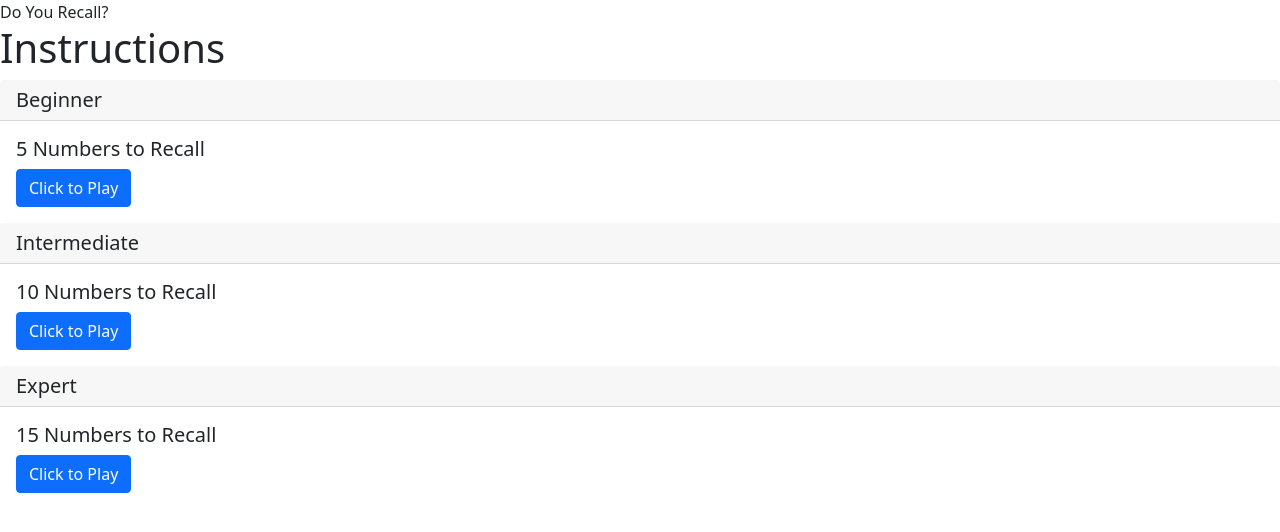
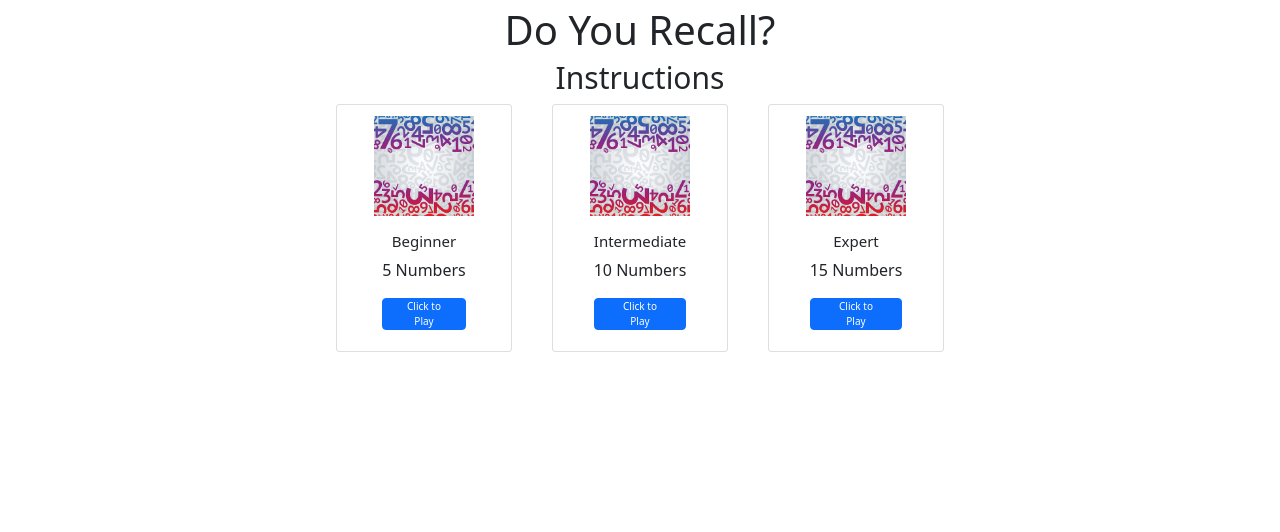
Before and after one commit to CSeckman/Do-You-Recall, a plain HTML site: page index.html in a window 1280 px wide. Drawn offline with nearby package versions, Linux system fonts and the light colour scheme.

Commit message:
add screen images to all cards, simple styling

```diff
--- a/index.html
+++ b/index.html
@@ -24,28 +24,28 @@
   <header>Do You Recall?</header>
   <h1>Instructions</h1>
   <div class="allCards">
-    <div class="beginnerCard">
-      <h5 class="card-header">Beginner</h5>
+    <div class="beginnerCard card" style="width: 11rem;">
+      <img src="/images/numbers pic.jpeg" class="cardImg" id="beginnerCardImage">
       <div class="card-body">
-        <h5 class="card-title">5 Numbers to Recall</h5>
-        <!-- <p class="card-text"></p> -->
-        <a href="#" class="btn btn-primary" id="beginnerBtn">Click to Play</a>
+        <h5 class="card-title">Beginner</h5>
+        <p class="card-text">5 Numbers</p>
+        <a href="#" class="btn btn-primary" id='beginnerBtn'>Click to Play</a>
       </div>
     </div>
-    <div class="IntermediateCard">
-      <h5 class="card-header">Intermediate</h5>
+    <div class="intermediateCard card" style="width: 11rem;">
+      <img src="/images/numbers pic.jpeg" class="cardImg" id="intermediateCardImage" alt="...">
       <div class="card-body">
-        <h5 class="card-title">10 Numbers to Recall</h5>
-        <!-- <p class="card-text"></p> -->
-        <a href="#" class="btn btn-primary" id="intermediateBtn">Click to Play</a>
+        <h5 class="card-title">Intermediate</h5>
+        <p class="card-text">10 Numbers</p>
+        <a href="#" class="btn btn-primary" id='intermediateBtn'>Click to Play</a>
       </div>
     </div>
-    <div class="ExpertCard">
-      <h5 class="card-header">Expert</h5>
+    <div class="expertCard card" style="width: 11rem;">
+      <img src="/images/numbers pic.jpeg" class="cardImg" id="expertCardImage" alt="...">
       <div class="card-body">
-        <h5 class="card-title">15 Numbers to Recall</h5>
-        <!-- <p class="card-text"></p> -->
-        <a href="#" class="btn btn-primary" id="expertBtn">Click to Play</a>
+        <h5 class="card-title">Expert</h5>
+        <p class="card-text">15 Numbers</p>
+        <a href="#" class="btn btn-primary" id='expertBtn'>Click to Play</a>
       </div>
     </div>
   </div>
--- a/style.css
+++ b/style.css
@@ -0,0 +1,40 @@
+header {
+  text-align: center;
+  font-size: 40px ;
+}
+
+h1 {
+  text-align: center;
+  font-size: 30px;
+}
+
+
+
+.allCards {
+  display: flex;
+  flex-direction: row;
+  flex-wrap: wrap;
+  justify-content: center;
+	width: 100%;
+}
+
+.card {
+  margin: 0 20px;
+  align-items: center;
+  padding: 5px;
+}
+
+.card-title {
+  font-size: 15px;
+  text-align: center;
+}
+
+.btn {
+  padding: 0 20% 0 20%;
+  font-size: 10px;
+}
+
+.cardImg {
+  width: 100px;
+  margin-top: 6px;
+}
```
Also changed, not shown: images/numbers pic.jpeg (added).
